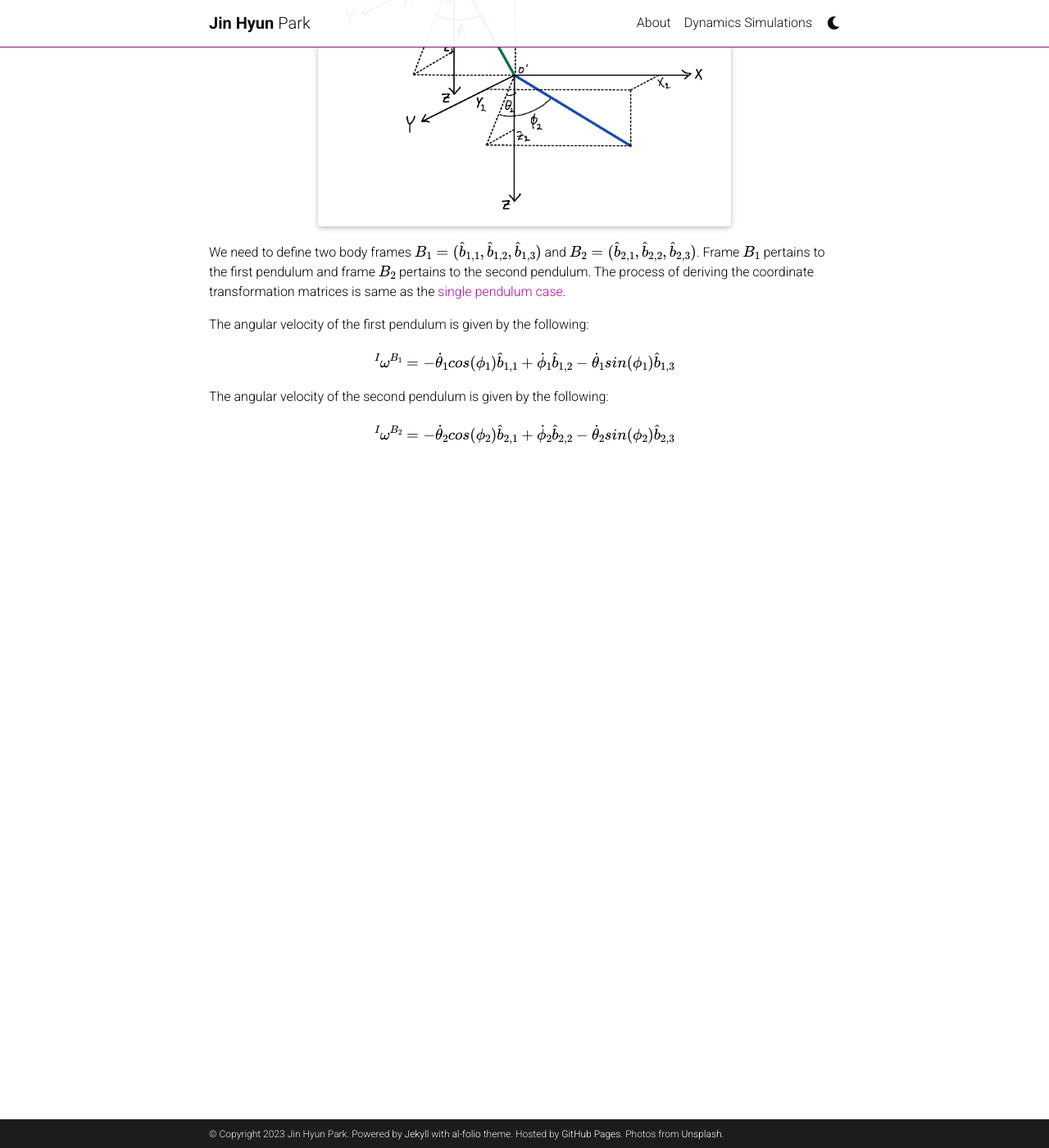
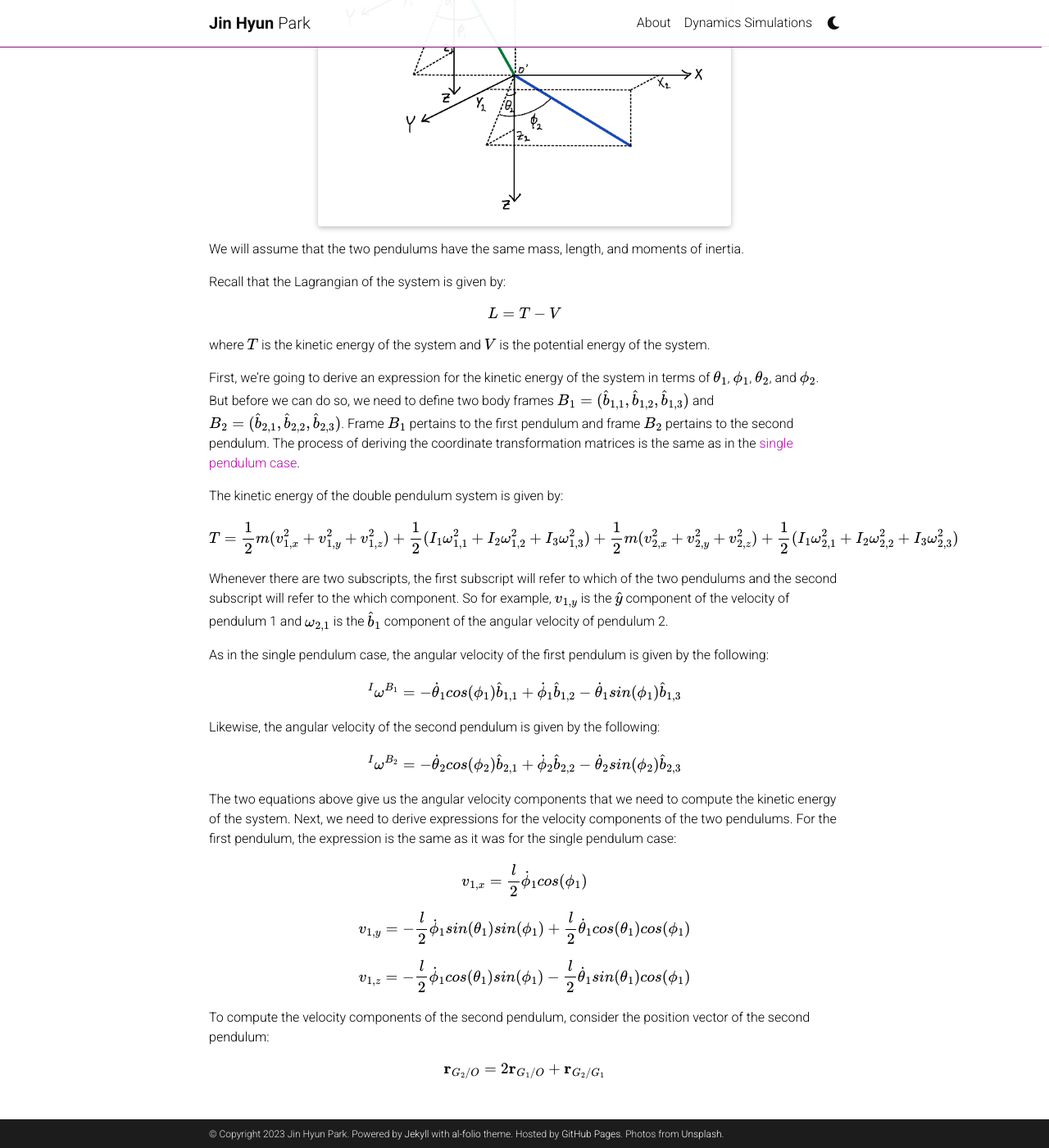
Before and after one commit to jinhyunpark2459/jinhyunpark2459.github.io, a Jekyll site: the page built from _projects/double_pendulum.md, in a window 1280 px wide and 1400 px high, scrolled down 682 px. Shown: the whole window at 82% size. Built offline with Jekyll 4.4.1, drawn with Linux system fonts in a browser that asks for light colours; full-size pictures stand in for the smaller copies a plugin makes; comment, search, counter and statistics services are not loaded; a style sheet for code colours, icons or effects is not loaded.

Commit message:
Update double_pendulum.md

```diff
--- a/_projects/double_pendulum.md
+++ b/_projects/double_pendulum.md
@@ -18,16 +18,54 @@ In general, it takes a total of twelve coordinates to fully describe a system wi
     </div>
 </div>
 
-We need to define two body frames $$B_1=(\hat{b}_{1,1},\hat{b}_{1,2},\hat{b}_{1,3})$$ and $$B_2=(\hat{b}_{2,1},\hat{b}_{2,2},\hat{b}_{2,3})$$. Frame $$B_1$$ pertains to the first pendulum and frame $$B_2$$ pertains to the second pendulum. The process of deriving the coordinate transformation matrices is same as the <a href="https://jinhyunpark2459.github.io/projects/single_pendulum/">single pendulum case</a>.
+We will assume that the two pendulums have the same mass, length, and moments of inertia.
 
-The angular velocity of the first pendulum is given by the following:
+Recall that the Lagrangian of the system is given by:
+
+$$
+L = T - V
+$$
+
+where $$T$$ is the kinetic energy of the system and $$V$$ is the potential energy of the system.
+
+First, we're going to derive an expression for the kinetic energy of the system in terms of $$\theta_1$$, $$\phi_1$$, $$\theta_2$$, and $$\phi_2$$. But before we can do so, we need to define two body frames $$B_1=(\hat{b}_{1,1},\hat{b}_{1,2},\hat{b}_{1,3})$$ and $$B_2=(\hat{b}_{2,1},\hat{b}_{2,2},\hat{b}_{2,3})$$. Frame $$B_1$$ pertains to the first pendulum and frame $$B_2$$ pertains to the second pendulum. The process of deriving the coordinate transformation matrices is the same as in the <a href="https://jinhyunpark2459.github.io/projects/single_pendulum/">single pendulum case</a>.
+
+The kinetic energy of the double pendulum system is given by:
+
+$$
+T = \frac{1}{2}m(v_{1,x}^2+v_{1,y}^2+v_{1,z}^2)+\frac{1}{2}(I_1\omega_{1,1}^2+I_2\omega_{1,2}^2+I_3\omega_{1,3}^2)+\frac{1}{2}m(v_{2,x}^2+v_{2,y}^2+v_{2,z}^2)+\frac{1}{2}(I_1\omega_{2,1}^2+I_2\omega_{2,2}^2+I_3\omega_{2,3}^2)
+$$
+
+Whenever there are two subscripts, the first subscript will refer to which of the two pendulums and the second subscript will refer to the which component. So for example, $$v_{1,y}$$ is the $$\hat{y}$$ component of the velocity of pendulum 1 and $$\omega_{2,1}$$ is the $$\hat{b}_1$$ component of the angular velocity of pendulum 2.
+
+As in the single pendulum case, the angular velocity of the first pendulum is given by the following:
 
 $$
 {}^I\mathbf{\omega}^{B_1}=-\dot{\theta}_1cos(\phi_1)\hat{b}_{1,1}+\dot{\phi}_1\hat{b}_{1,2}-\dot{\theta}_1sin(\phi_1)\hat{b}_{1,3}
 $$
 
-The angular velocity of the second pendulum is given by the following:
+Likewise, the angular velocity of the second pendulum is given by the following:
 
 $$
 {}^I\mathbf{\omega}^{B_2}=-\dot{\theta}_2cos(\phi_2)\hat{b}_{2,1}+\dot{\phi}_2\hat{b}_{2,2}-\dot{\theta}_2sin(\phi_2)\hat{b}_{2,3}
 $$
+
+The two equations above give us the angular velocity components that we need to compute the kinetic energy of the system. Next, we need to derive expressions for the velocity components of the two pendulums. For the first pendulum, the expression is the same as it was for the single pendulum case:
+
+$$
+v_{1,x} = \frac{l}{2}\dot{\phi}_1cos(\phi_1)
+$$
+
+$$
+v_{1,y} = -\frac{l}{2}\dot{\phi}_1sin(\theta_1)sin(\phi_1)+\frac{l}{2}\dot{\theta}_1cos(\theta_1)cos(\phi_1)
+$$
+
+$$
+v_{1,z} = -\frac{l}{2}\dot{\phi}_1cos(\theta_1)sin(\phi_1)-\frac{l}{2}\dot{\theta}_1sin(\theta_1)cos(\phi_1)
+$$
+
+To compute the velocity components of the second pendulum, consider the position vector of the second pendulum:
+
+$$
+\mathbf{r}_{G_2/O}=2\mathbf{r}_{G_1/O}+\mathbf{r}_{G_2/G_1}
+$$
```
